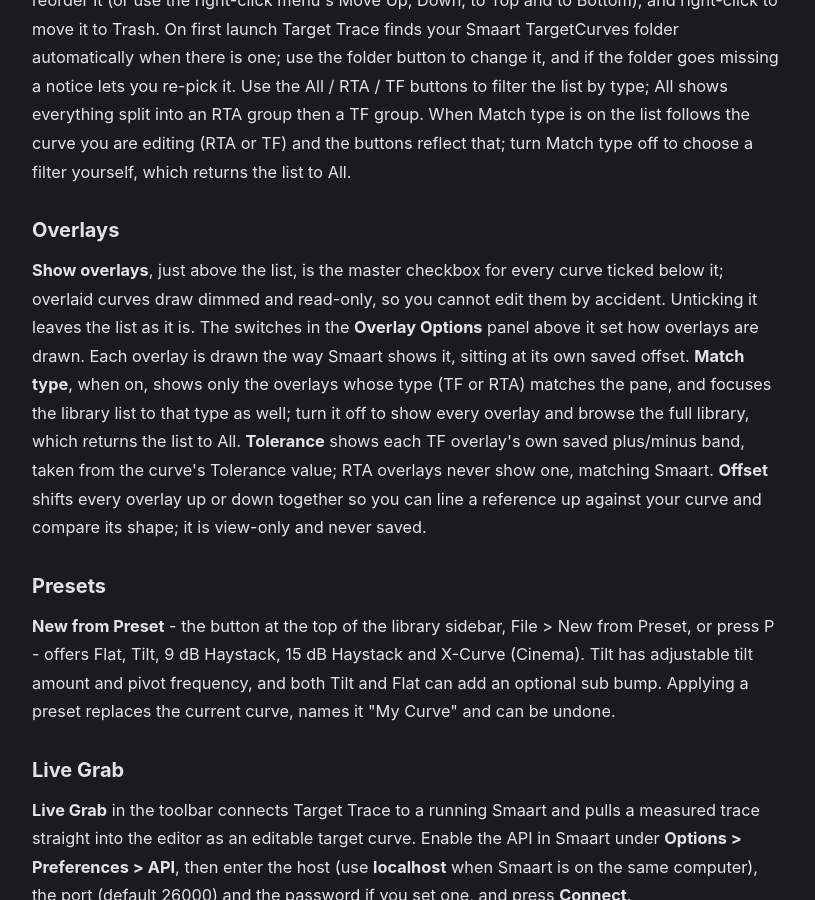
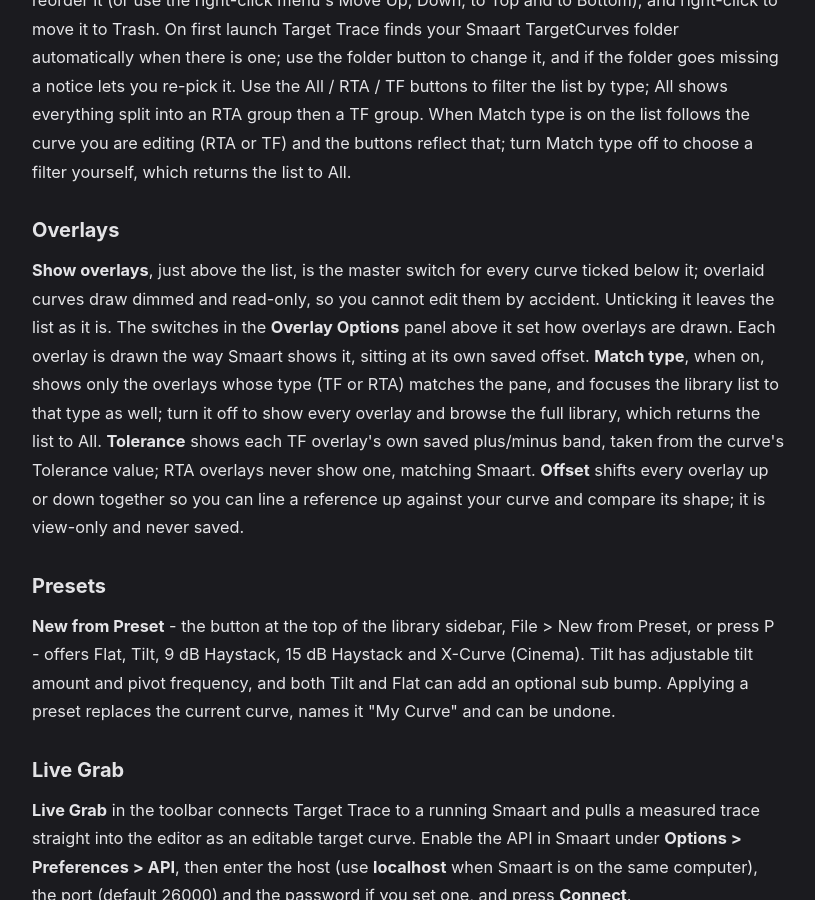
Before and after one commit to BSKapps/bskapps.github.io, a Jekyll site: the page built from articles/target-trace-guide/index.html, in a window 1280 px wide and 900 px high, scrolled down 2382 px. Shown: the whole window, without its empty margins (232-1047 px from the left). Built offline with Jekyll 4.4.1, drawn with Linux system fonts in a browser that asks for light colours.

Commit message:
Target Trace guide: Show overlays is a switch

```diff
--- a/_data/guides/target-trace-guide.json
+++ b/_data/guides/target-trace-guide.json
@@ -138,7 +138,7 @@
       "blocks": [
         {
           "type": "paragraph",
-          "text": "**Show overlays**, just above the list, is the master checkbox for every curve ticked below it; overlaid curves draw dimmed and read-only, so you cannot edit them by accident. Unticking it leaves the list as it is. The switches in the **Overlay Options** panel above it set how overlays are drawn. Each overlay is drawn the way Smaart shows it, sitting at its own saved offset. **Match type**, when on, shows only the overlays whose type (TF or RTA) matches the pane, and focuses the library list to that type as well; turn it off to show every overlay and browse the full library, which returns the list to All. **Tolerance** shows each TF overlay's own saved plus/minus band, taken from the curve's Tolerance value; RTA overlays never show one, matching Smaart. **Offset** shifts every overlay up or down together so you can line a reference up against your curve and compare its shape; it is view-only and never saved."
+          "text": "**Show overlays**, just above the list, is the master switch for every curve ticked below it; overlaid curves draw dimmed and read-only, so you cannot edit them by accident. Unticking it leaves the list as it is. The switches in the **Overlay Options** panel above it set how overlays are drawn. Each overlay is drawn the way Smaart shows it, sitting at its own saved offset. **Match type**, when on, shows only the overlays whose type (TF or RTA) matches the pane, and focuses the library list to that type as well; turn it off to show every overlay and browse the full library, which returns the list to All. **Tolerance** shows each TF overlay's own saved plus/minus band, taken from the curve's Tolerance value; RTA overlays never show one, matching Smaart. **Offset** shifts every overlay up or down together so you can line a reference up against your curve and compare its shape; it is view-only and never saved."
         }
       ]
     },
```
